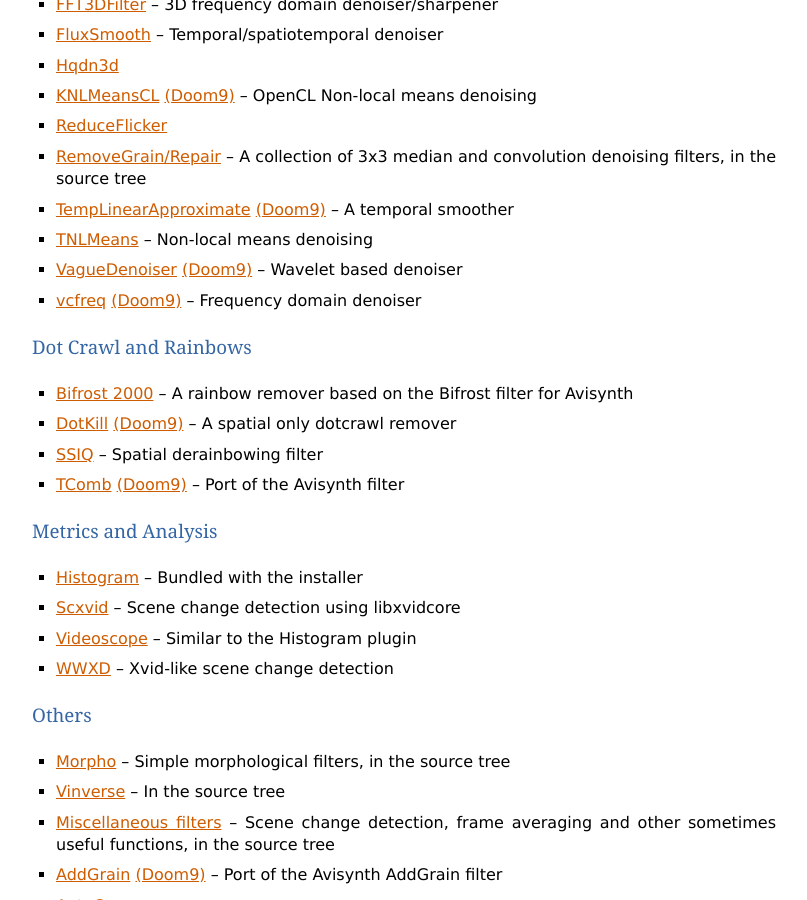
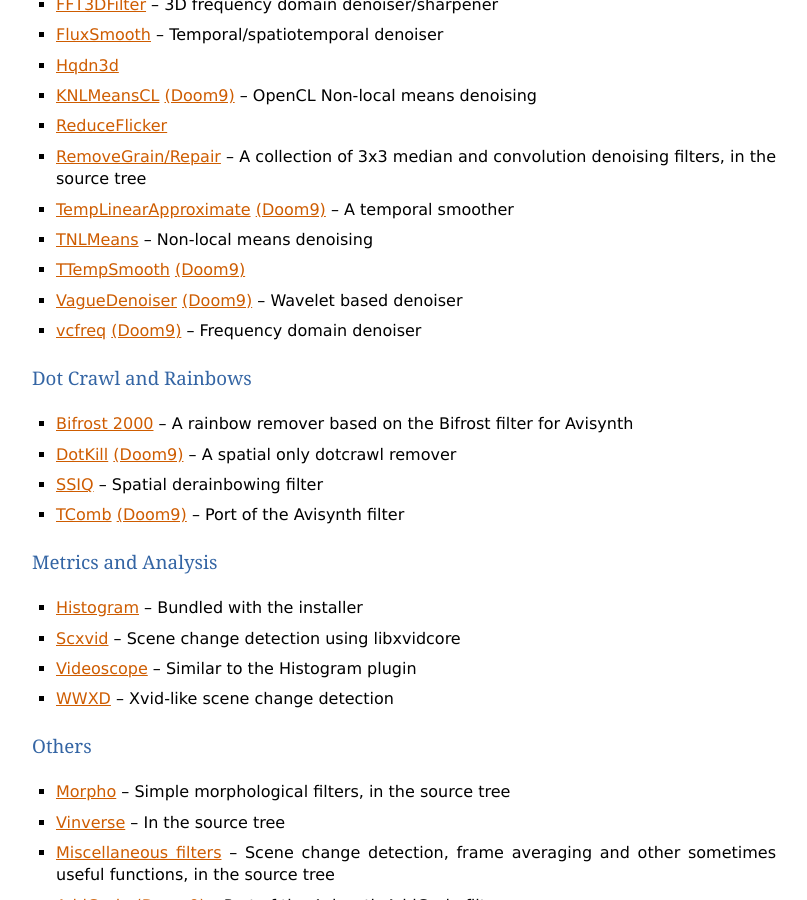
Before and after one commit to vapoursynth/vapoursynth, a Sphinx documentation site: the page built from doc/pluginlist.rst, in a window 1280 px wide and 900 px high, scrolled down 2491 px. Shown: the whole window, without its empty margins (48-855 px from the left). Built offline with Sphinx 7.4.7, drawn with Linux system fonts in a browser that asks for light colours; formulas are drawn with MathJax 3.

Commit message:
Add ttempsmooth

```diff
--- a/doc/pluginlist.rst
+++ b/doc/pluginlist.rst
@@ -92,6 +92,7 @@
 * :ref:`RemoveGrain/Repair <rgvs>` -- A collection of 3x3 median and convolution denoising filters, in the source tree
 * `TempLinearApproximate <https://bitbucket.org/mystery_keeper/templinearapproximate-vapoursynth>`_ `(Doom9) <https://forum.doom9.org/showthread.php?t=169782>`__ -- A temporal smoother
 * `TNLMeans <https://github.com/VFR-maniac/VapourSynth-TNLMeans>`_ -- Non-local means denoising
+* `TTempSmooth <https://github.com/HomeOfVapourSynthEvolution/VapourSynth-TTempSmooth>`_ `(Doom9) <https://forum.doom9.org/showthread.php?t=175351>`__
 * `VagueDenoiser <https://github.com/HomeOfVapourSynthEvolution/VapourSynth-VagueDenoiser>`_ `(Doom9) <https://forum.doom9.org/showthread.php?t=171723>`__ -- Wavelet based denoiser
 * `vcfreq <http://www.avisynth.nl/users/vcmohan/>`_ `(Doom9) <https://forum.doom9.org/showthread.php?t=171413>`__ -- Frequency domain denoiser
 
```
